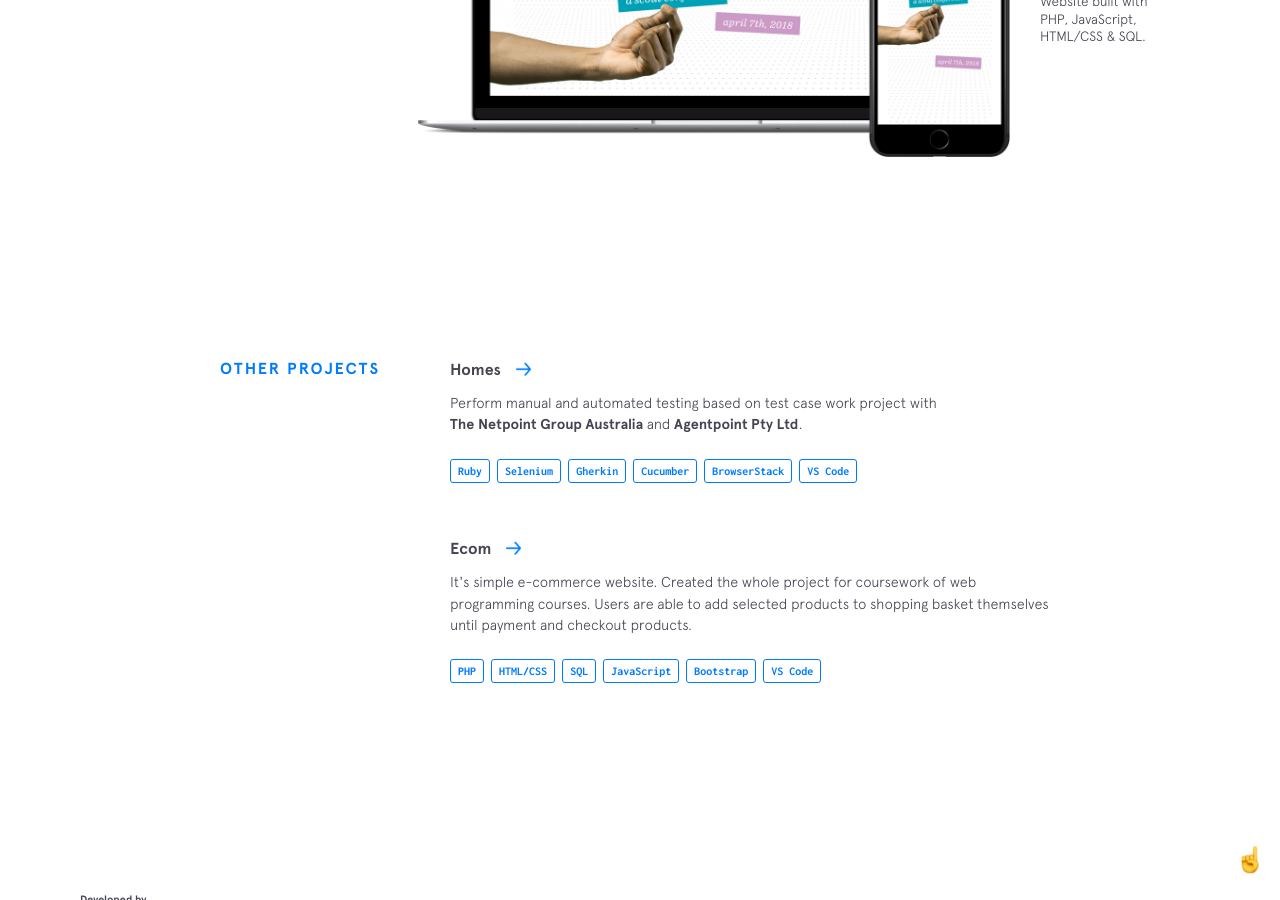
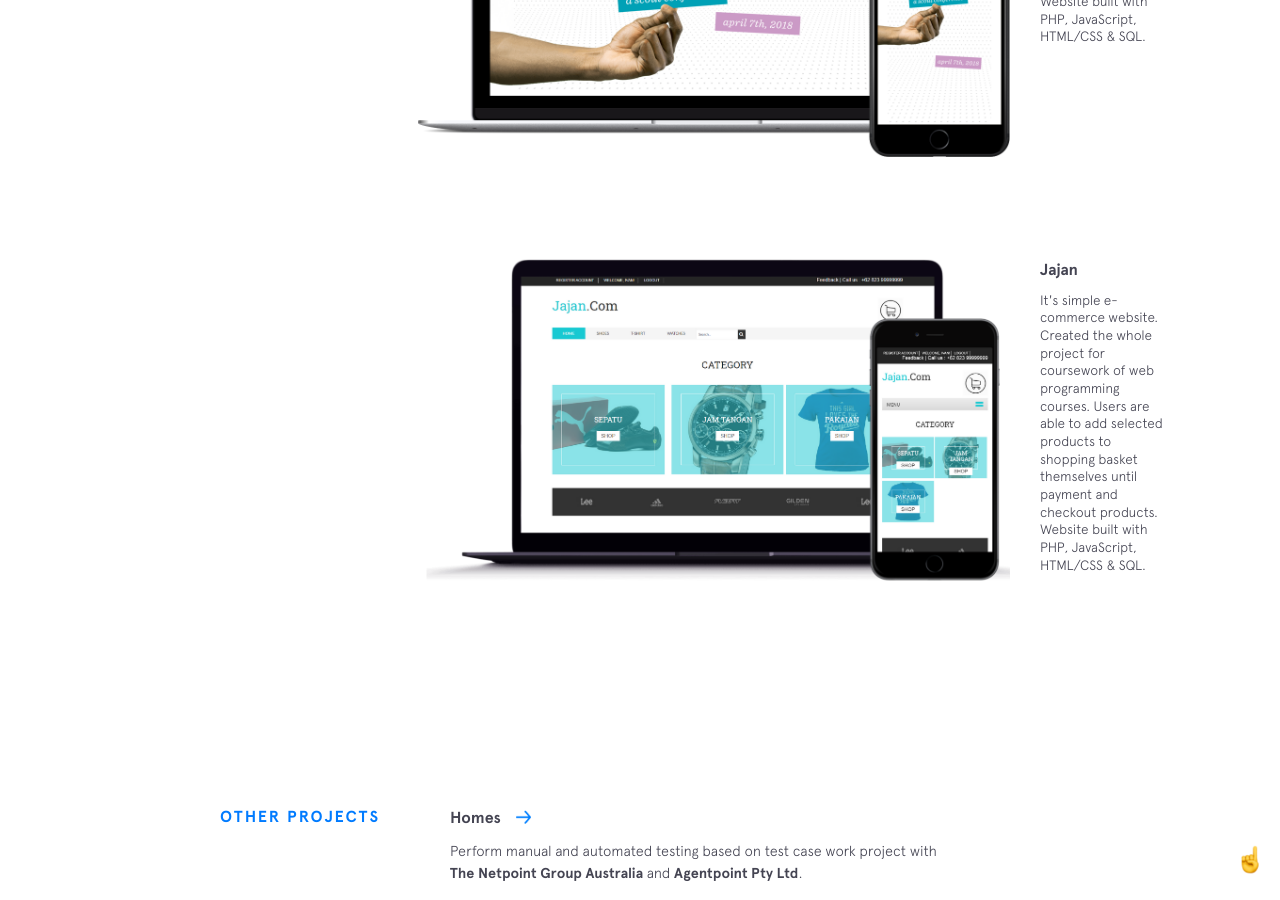
Before and after one commit to ivanhectors/ivanhectors.github.io, a Jekyll site: the page built from index.html, in a window 1280 px wide and 900 px high, scrolled down 3311 px. Built offline with Jekyll 4.4.1, drawn with Linux system fonts in a browser that asks for light colours; nearby versions of some CDN libraries.

Commit message:
change_project

```diff
--- a/_includes/featured-projects.html
+++ b/_includes/featured-projects.html
@@ -1,10 +1,10 @@
 <section class="section featured-projects">
   <div class="section__title">Featured Projects</div>
   <div class="section__content">
-    <div class="project blistabloc">
+    <div class="project kko">
       <figure class="project__pic">
         <a href="https://github.com/ivanhectors/kko/" target="_blank">
-          <img src="{{site.baseurl}}/img/featured/blistabloc/blistabloc.png" alt="">
+          <img src="{{site.baseurl}}/img/featured/kko/kko.png" alt="">
         </a>
       </figure>
       <figcaption class="project__caption">
@@ -15,7 +15,7 @@
       </figcaption>
     </div>
 
-    <div class="project screentime">
+    <div class="project dutafilia">
       <figure class="project__pic">
         <a href="https://github.com/ivanhectors/dutafilia/" target="_blank">
           <img src="{{site.baseurl}}/img/featured/interventions/interventions.png" alt="">
@@ -29,5 +29,19 @@
       </figcaption>
     </div>
 
+    <div class="project jajan">
+      <figure class="project__pic">
+        <a href="https://github.com/ivanhectors/jajan/" target="_blank">
+          <img src="{{site.baseurl}}/img/featured/jajan/jajan.png" alt="">
+        </a>
+      </figure>
+      <figcaption class="project__caption">
+        <div class="project__name">
+          <a href="https://github.com/ivanhectors/jajan/" target="_blank">Jajan</a>
+        </div>
+        <p>It's simple e-commerce website. Created the whole project for coursework of web programming courses. Users are able to add selected products to shopping basket themselves until payment and checkout products. Website built with PHP, JavaScript, HTML/CSS & SQL.</p>
+      </figcaption>
+    </div>
+
   </div>
 </section>
```
Also changed, not shown: _data/other-projects.yml (+11 -11 lines), img/featured/blistabloc/blistabloc_.png (deleted), img/featured/blistabloc/blistabloc_1.png (deleted), img/featured/blistabloc/blistabloc_2.png (deleted), img/featured/dutafilia/dutafilia.png (added), img/featured/jajan/jajan.png (renamed from img/featured/blistabloc/blistabloc.png), img/featured/kko/kko.png (added), img/featured/screentime/screentime-ss1.jpg (deleted), img/featured/screentime/screentime-ss2.jpg (deleted), img/featured/screentime/screentime-ss3.jpg (deleted), img/featured/screentime/screentime-ss4.jpg (deleted), img/featured/screentime/screentime1.png (deleted), img/featured/screentime/screentime2.png (deleted), img/featured/screentime/screentime3.png (deleted), 1 more files.
